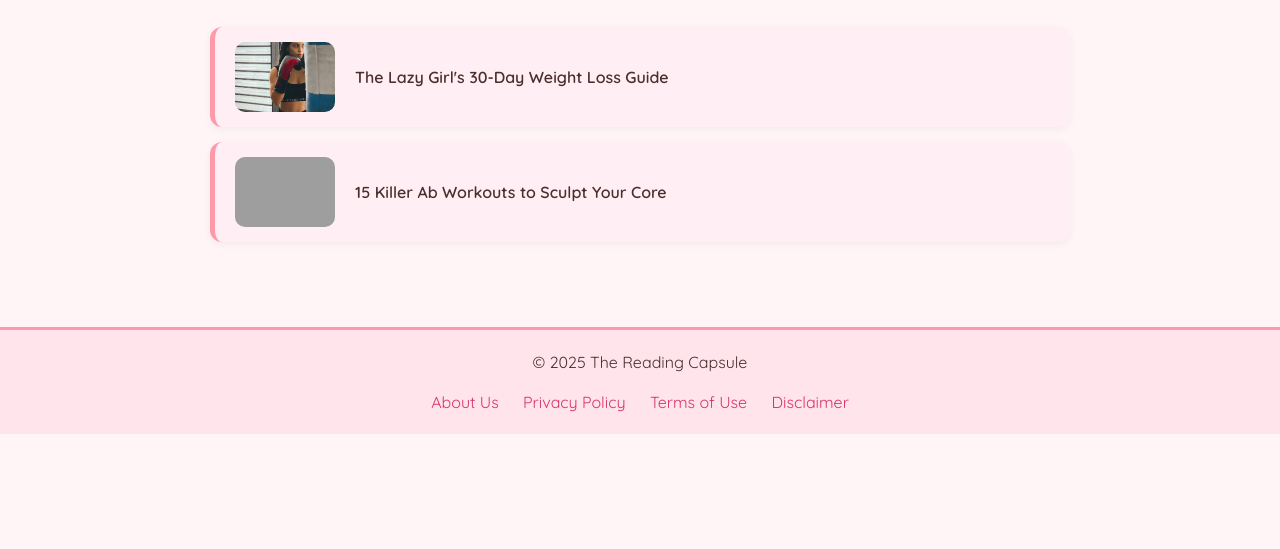
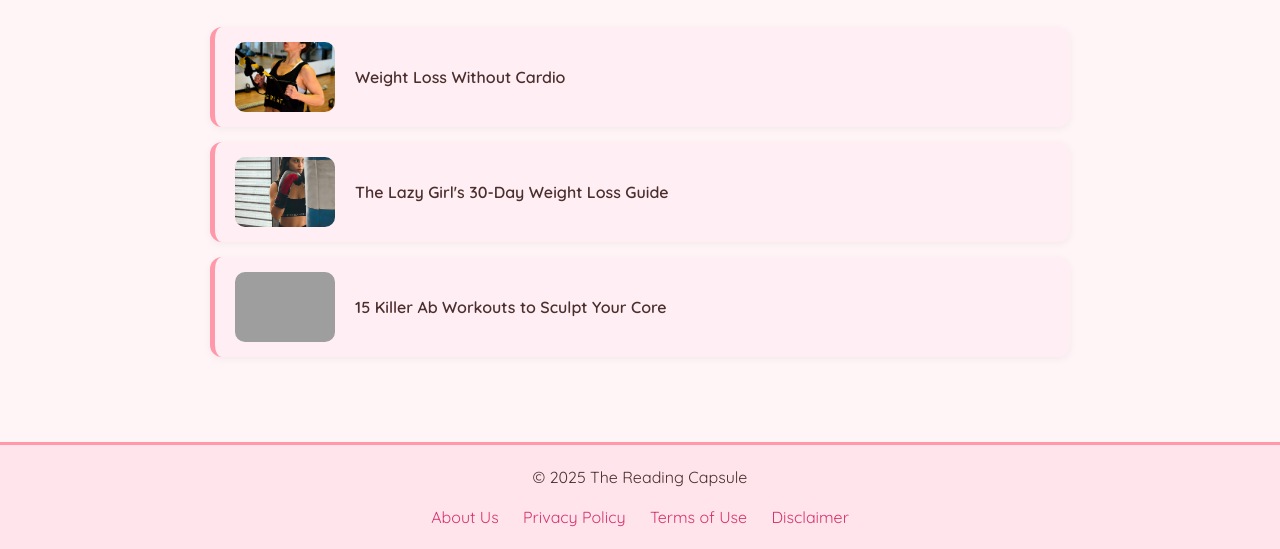
Before and after one commit to Sidrabaig2022/the_reading_capsule_a_fitness_blog, a website: page public/fitgirls.html in a window 1280 px wide. Shown: the part 275-824 px from the top of the page. Before the commit the page ends 800 px from the top, so only its background shows below. Drawn offline with nearby package versions, Linux system fonts and the light colour scheme; grey boxes are pictures that could not be loaded.

Commit message:
added link

```diff
--- a/public/fitgirls.html
+++ b/public/fitgirls.html
@@ -166,6 +166,12 @@
 
   <div class="container">
     <h2>Start Your Fat to Fit Journey 💖</h2>
+    <div class="fact">
+      <img src="fitnish-media-DxFozuSMGyU-unsplash.jpg" alt="fit guide">
+      <div>
+        <a href="no_cardio.html" target="_blank">Weight Loss Without Cardio</a>
+      </div>
+    </div>
 
     <div class="fact">
       <img src="gold-touch-nutrition-roUf4cg0I5I-unsplash.jpg" alt="fit guide">
```
Also changed, not shown: public/fitnish-media-DxFozuSMGyU-unsplash.jpg (added).
